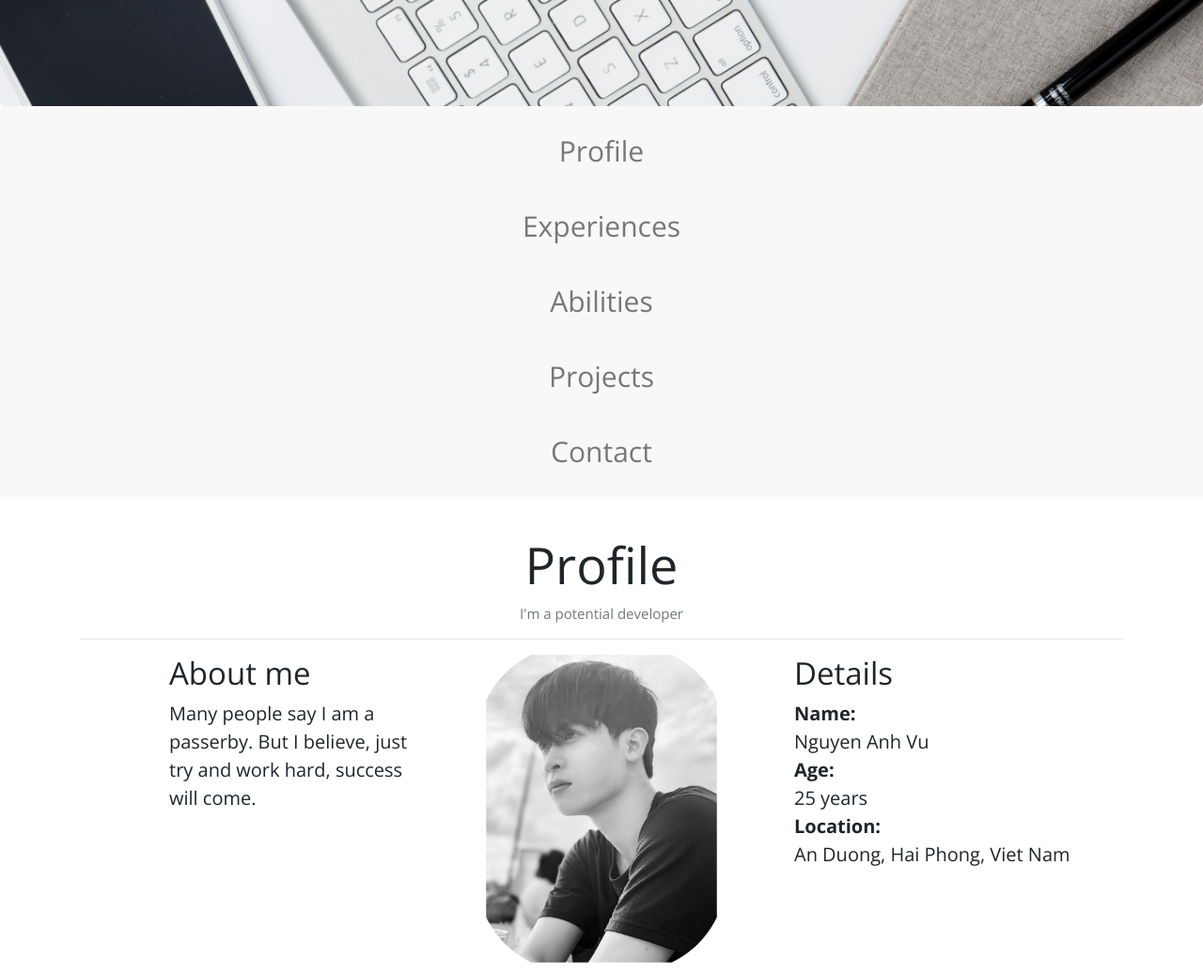
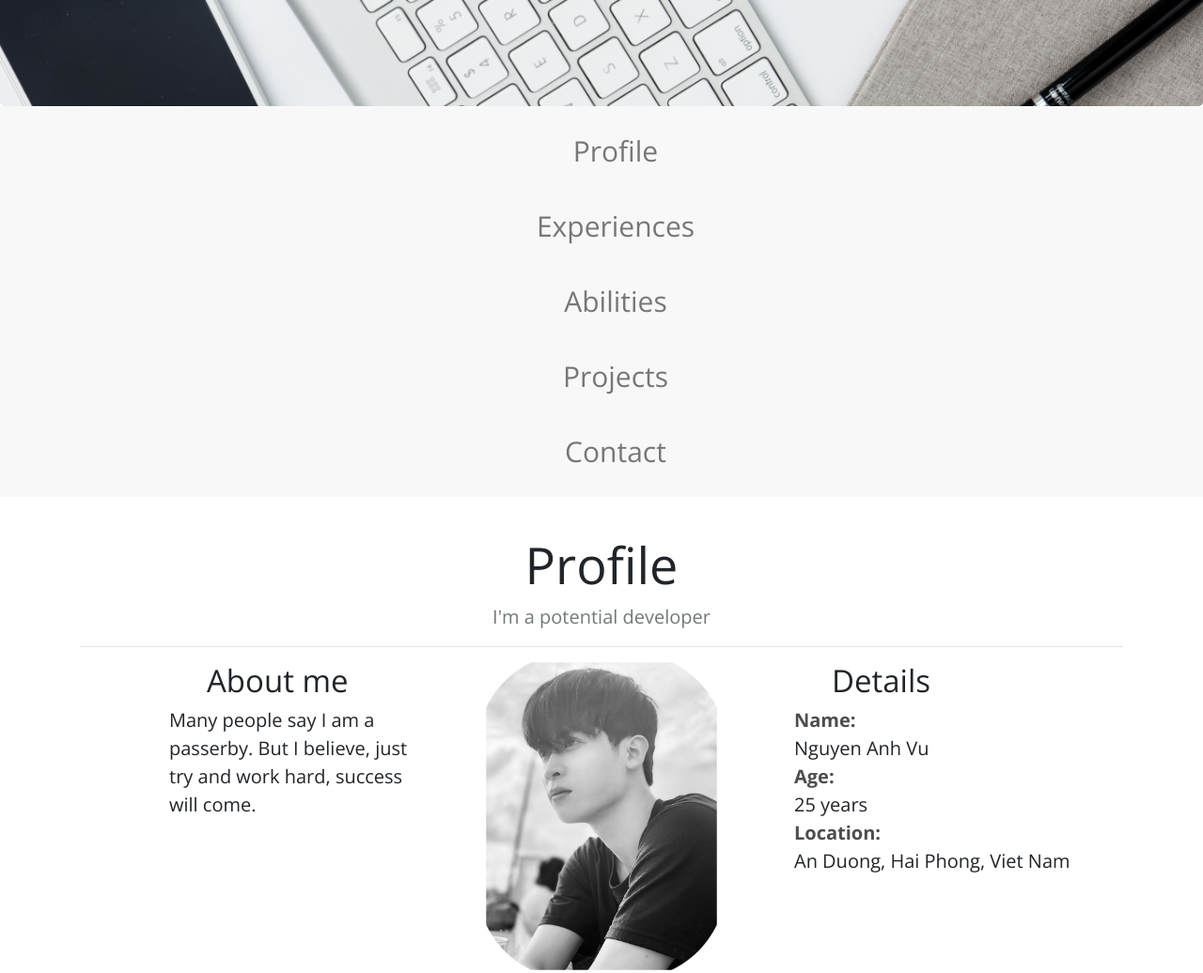
Before and after one commit to vuanh2701/vuanh2701.github.io, a plain HTML site: page index.html in a window 1280 px wide. Shown: the part 880-1916 px from the top of the page at 94% size. Drawn offline with nearby package versions, Linux system fonts and the light colour scheme.

Commit message:
Update styleSheet.css

```diff
--- a/assets/css/styleSheet.css
+++ b/assets/css/styleSheet.css
@@ -58,7 +58,15 @@ html, body {
     height: 100%;
 }
 
+.navbar-nav {
 
+    display: inline-block;
+   margin-left: 30px;
+    flex-direction: column;
+    padding-left: 0;
+    margin-bottom: 0;
+    list-style: none;
+}
 
 
 
@@ -109,6 +117,7 @@ body {
 h1, h2, h3, h4, h5, h6, .h1, .h2, .h3, .h4, .h5, .h6, strong, b {
     font-family: 'Open Sans', sans-serif !important;
     margin-bottom: 20px;
+    color: #4e4d4d;
 }
 
 h1, h4 {
@@ -119,10 +128,10 @@ h1, h4 {
 
 h2, h3 {
     font-weight: 400 !important;
-    color: black;
+        color: #4e4d4d;
 }
 #profile > p {
-    font-size: 15px !important;
+    font-size: 20px !important;
 }
 
 p{
@@ -136,6 +145,7 @@ p{
 
 h3 {
     font-size: 33px !important;
+    margin-left: 40px;
 }
 
 p.lead {
@@ -156,6 +166,7 @@ ul.no-bullets {
     list-style-type: none;
     margin: 0px;
     padding: 0px;
+    margin-left: 40px;
 }
 
 hr {
```
